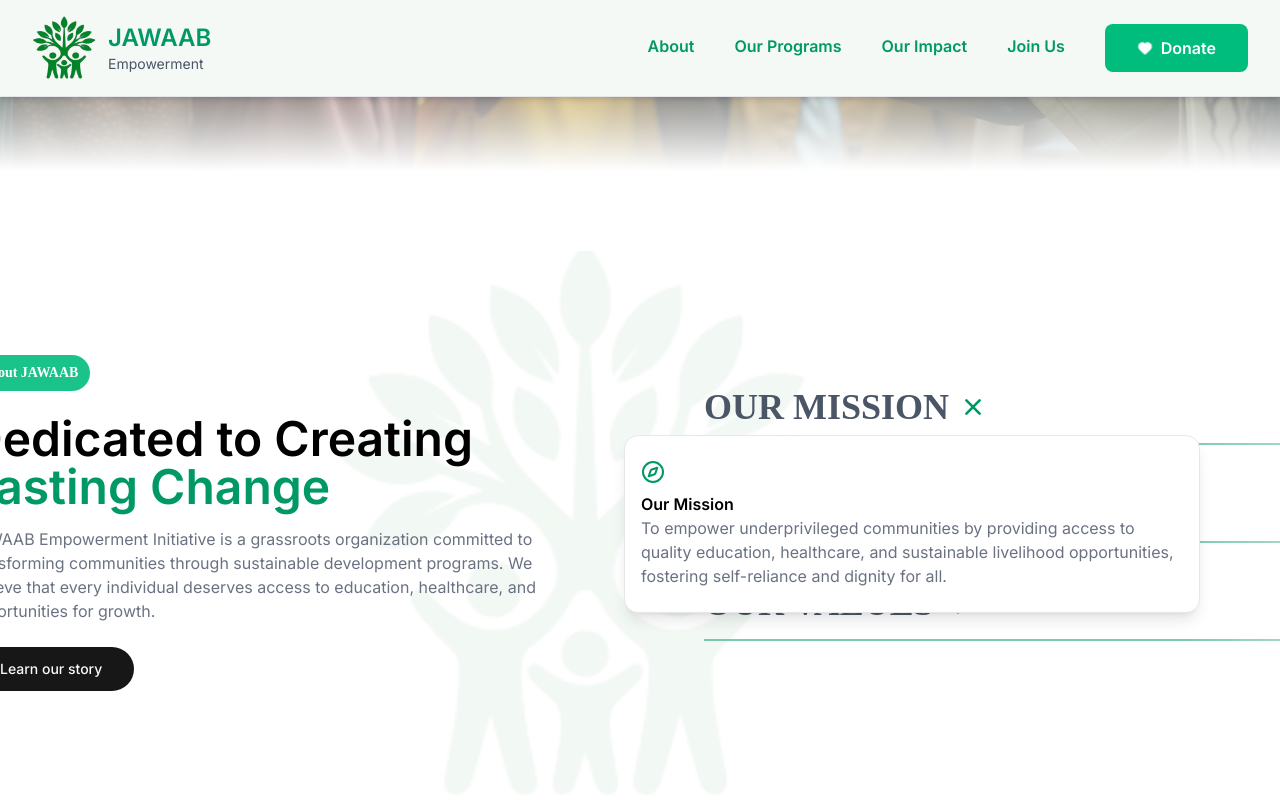
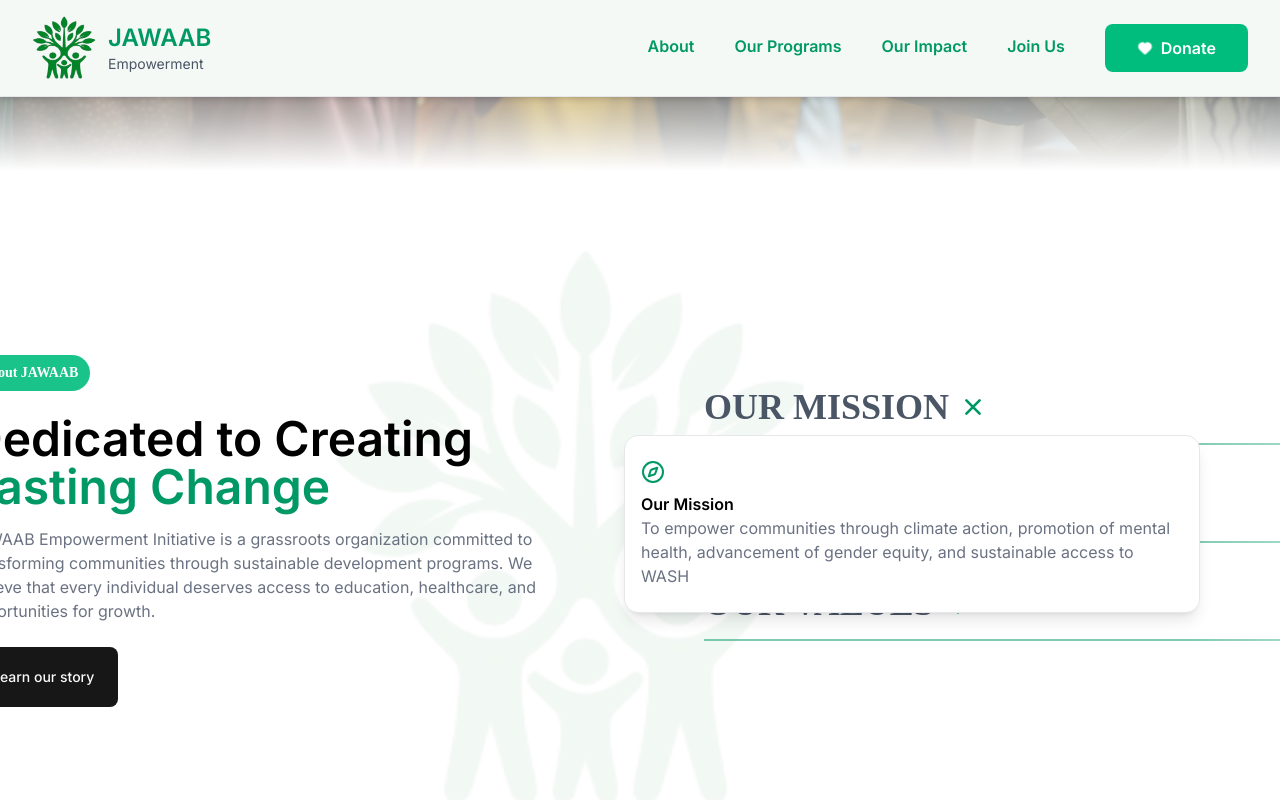
Before and after one commit to Deo-Siatah/JAWAAB-INITIATIVES, a React (Vite) app in the folder Client/: page / in a window 1280 px wide. Both pictures are taken after a click on the element "OUR MISSION". Shown: the part 505-1305 px from the top of the page. Built offline with nearby package versions, Linux system fonts and the light colour scheme.

Commit message:
push for links

```diff
--- a/Client/src/components/Footer.jsx
+++ b/Client/src/components/Footer.jsx
@@ -59,7 +59,9 @@ export default function Footer() {
                 <a>
                     <FaTiktok className="h-10 w-10 hover:text-black transition duration-700 cursor-pointer"/>
                 </a>
+                <a href="https://www.facebook.com/share/1aqkfEyU7n/" target="_blank" rel="noopener noreferrer">
                     <FaFacebook className="h-10 w-10 hover:text-white cursor-pointer"/>
+                </a>
                 </div>
             <div className="mt-3 ">
                 <p className="text-white/90 text-lg">Jawaab Initiatives is a community-driven nonprofit empowering vulnerable communities through mental wellness, gender equality, WASH, and climate action.</p>
--- a/Client/src/pages/Aboutpage.jsx
+++ b/Client/src/pages/Aboutpage.jsx
@@ -32,7 +32,7 @@ export default function AboutPage() {
                     healthcare, and opportunities for growth.
                 </p>
             <Button
-                className=" group px-8 py-3 mt-6 rounded-full hover:bg-emerald-700 transition-all duration-700"
+                className=" group px-6 py-5 mt-6 rounded-md hover:bg-emerald-700 transition-all duration-700"
                 size="md"
             >
                 Learn our story
@@ -53,8 +53,7 @@ export default function AboutPage() {
                                 <Compass className="inline-block h-6 w-6 text-emerald-600 m mb-2 "/>
                                 <h2 className="text-black font-bold">Our Mission</h2>
                                 <p className="font-inter text-gray-500">
-                                    To empower underprivileged communities by providing access to quality education, healthcare, and sustainable livelihood opportunities,
-                                    fostering self-reliance and dignity for all.
+                                    To empower communities through climate action, promotion of mental health, advancement of gender equity, and sustainable access to WASH
                                 </p>
 
                             </CardContent>
@@ -84,8 +83,7 @@ export default function AboutPage() {
                                 <EyeIcon className="inline-block h-6 w-6 text-emerald-600 m mb-2 "/>
                                 <h2 className="text-black font-bold">Our Vision</h2>
                                 <p className="font-inter text-gray-500">
-                                    A world where every community has the resources and support needed to thrive, where poverty is eradicated,
-                                     and where every individual can reach their full potential.
+                                    To create empowered, resilient, and inclusive communities that thrive in harmony with the environment, mental wellness, gender equity, and sustainable health practices.
                                 </p>
 
                             </CardContent>
@@ -114,7 +112,7 @@ export default function AboutPage() {
                                 <EyeIcon className="inline-block h-6 w-6 text-emerald-600 m mb-2 "/>
                                 <h2 className="text-black font-bold">Our Values</h2>
                                 <p className="font-inter text-gray-500">
-                                    Compassion, integrity, community-driven solutions, sustainability, and accountability
+                                    Equity, integrity, well-being, sustainability, and inclusivity
                                     guide every action we take in service of those we support.
                                 </p>
 
```
